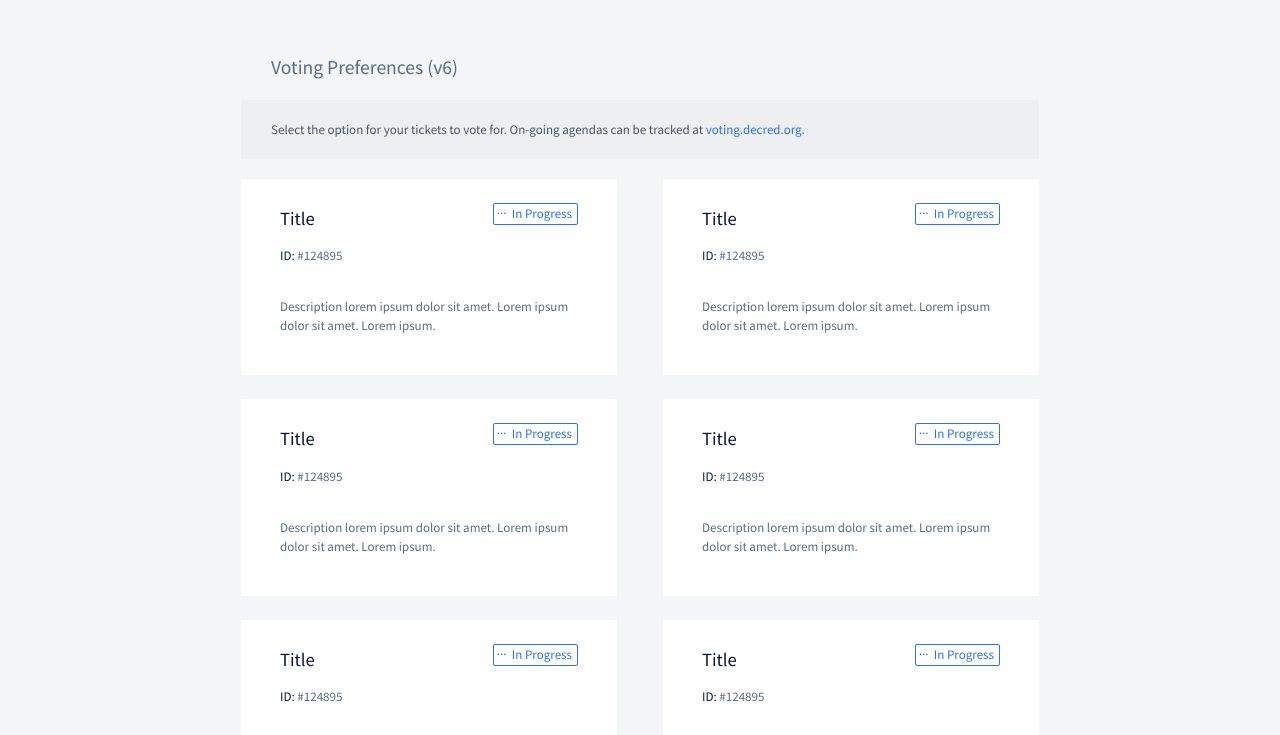
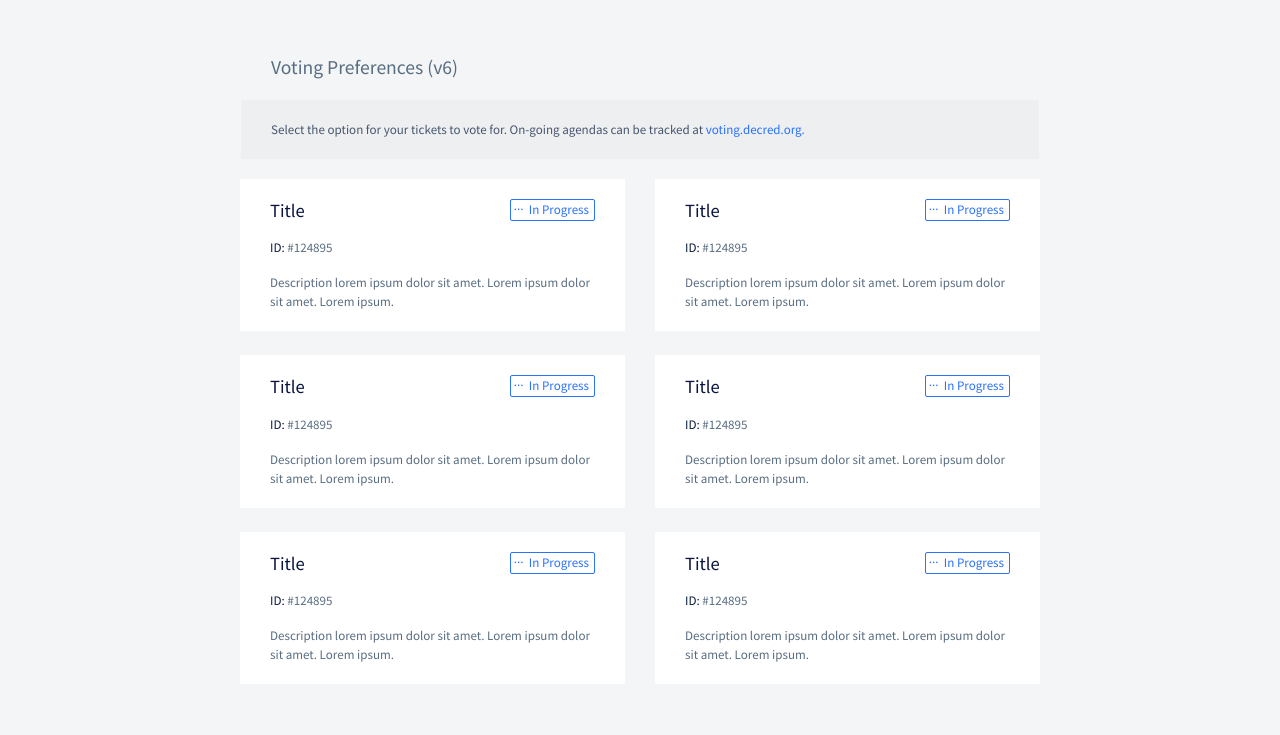
Before and after one commit to TUXCMD/dcrstakepooltheme-new, a plain HTML site: page voting.html in a window 1280 px wide. Shown: the part 65-800 px from the top of the page. Drawn offline with nearby package versions, Linux system fonts and the light colour scheme.

Commit message:
Voting page refactor

```diff
--- a/scss/partials/_elements.scss
+++ b/scss/partials/_elements.scss
@@ -1,6 +1,15 @@
-.voting, .home {
+.voting {
 
-	&--white-block {
+	&__accordion {
+		background: #fff;
+	}
+
+	&__block {
+		padding: 20px 30px;
+
+		h2, p {
+			margin-bottom: 0;
+		}
 
 		&__description {
 			color: #596d81;
@@ -10,25 +19,12 @@
 			}
 		}
 
-		&__agendas {
-			color: #48566e;
-
-			a {
-				font-weight: 600;
-				color: #2970ff;
-
-				&.mail {
-					color: #48566e;
-				}
-			}
-		}
-
 		.btn {
 			padding: 2px 5px 2px 18px;
 			font-size: 13px;
 			line-height: 1.23;
 			letter-spacing: normal;
-			color: #2971ff;
+			color: #2971ff !important;
 			border-radius: 2px;
 			border: 1px solid #2971ff;
 
@@ -38,45 +34,34 @@
 			    left: 3px;
 			}
 		}
-
-		.btn-outline-primary {
-			margin-right: 20px;
-			padding: 14px 44px;
-			font-size: 13px;
-			font-weight: 600;
-			line-height: 1.23;
-			letter-spacing: normal;
-			color: #2970ff;
-			border-radius: 5px;
-  			border: solid 1px #2970ff;
-
-  			&:hover {
-  				background-color: #2970ff;
-  				color: #fff;
-  			}
-		}
 	}
 
-	&--input-block {
+	&__input {
 		background-color: #d4f0fd;
 		color: #091440;
+		padding: 15px 30px;
+
 		p {
 			word-wrap: break-word;
 		}
+
 		label {
 			display: block;
 		    position: relative;
 		    padding-left: 22px;
 		    cursor: pointer;
 		}
+
 		input {
 		    position: absolute;
 		    opacity: 0;
 		    cursor: pointer;
+
 			    &:checked ~ .checkmark:after {
 			    display: block;
 			}
 		}
+
 		.checkmark {
 		    position: absolute;
 		    top: 1px;
@@ -85,9 +70,11 @@
 		    width: 16px;
 		    border: solid 1px #8997a5;
 		    border-radius: 50%;
+
 		    @include media-breakpoint-down(sm) {
 		    	top: 3px;
 		    }
+
 			&:after {
 		    	content: "";
 			    position: absolute;
@@ -119,9 +106,11 @@
 	height: 104px;
 	background-color: #ffffff;
 	box-shadow: 0 0 20px 0 rgba(0, 0, 0, 0.1);
+	position: fixed;
+    bottom: 0;
+    z-index: 999;
 
 	.btn-outline-primary {
-		margin: 0 80px;
 		padding: 14px 44px;
 		font-size: 13px;
 		font-weight: 600;
@@ -130,10 +119,12 @@
 		color: #2970ff;
 		border-radius: 5px;
 		border: solid 1px #2970ff;
+		@include fluid-props(margin-left margin-right, $sm, $xl, 40px, 80px);
 
 		&:hover {
 			background-color: #2970ff;
 			color: #fff;
+			box-shadow: 0 0 20px 0 rgba(0, 0, 0, 0.1);
 		}
 	}
 }
--- a/voting.html
+++ b/voting.html
@@ -87,25 +87,25 @@
 			    		</div>
 			    	</section>
 		    	</div>
-		    	<div class="row row--voting">
+		    	<div class="row mx-0 row--voting">
 		    		<div class="col-lg-6 col-12 mb-4">
-		    			<div id="accordion">
-			    			<div class="row p-sm-4 px-2 py-4 mr-lg-2 mx-3 bg-white voting--white-block" data-toggle="collapse" data-target="#collapseOne" aria-expanded="false" aria-controls="collapseOne">
+		    			<div id="accordion" class="voting__accordion">
+			    			<div class="row voting__block" data-toggle="collapse" data-target="#collapseOne" aria-expanded="false" aria-controls="collapseOne">
 			    				<div class="col-6">
-			    					<h2 class="mb-0 mt-1">Title</h2>
+			    					<h2>Title</h2>
 			    				</div>
 			    				<div class="col-6 text-right">
-			    					<a class="btn position-relative" href="#"><span>...</span> In Progress</a>
+			    					<a class="btn position-relative"><span>...</span> In Progress</a>
 			    				</div>
 								<div class="col-12 my-3">
-			    					<p class="voting--white-block__description"><span>ID:</span> #124895</p>
+			    					<p class="voting__block__description"><span>ID:</span> #124895</p>
 			    				</div>
 			    				<div class="col-12 mb-0">
-			    					<p class="voting--white-block__description">Description lorem ipsum dolor sit amet. Lorem ipsum dolor sit amet. Lorem ipsum.</p>
+			    					<p class="voting__block__description">Description lorem ipsum dolor sit amet. Lorem ipsum dolor sit amet. Lorem ipsum.</p>
 			    				</div>
 			    			</div>
 			    			<div class="collapse" id="collapseOne" data-parent="#accordion">
-				    			<div class="row p-sm-4 px-2 py-4 mr-lg-2 mx-3 voting--input-block">
+				    			<div class="row mx-0 voting__input">
 				    				<div class="col-12 position-relative">
 				    					<div class="form-check form-check-inline mr-1">
 				    						<label class="form-check-label" for="inlineRadio1">Yes
@@ -131,23 +131,23 @@
 			    		</div>
 		    		</div>
 		    		<div class="col-lg-6 col-12 mb-4">
-		    			<div id="accordion1">
-			    			<div class="row p-sm-4 px-2 py-4 ml-lg-2 mx-3 bg-white voting--white-block" data-toggle="collapse" data-target="#collapseTwo" aria-expanded="false" aria-controls="collapseTwo">
+		    			<div id="accordion" class="voting__accordion">
+			    			<div class="row voting__block" data-toggle="collapse" data-target="#collapseTwo" aria-expanded="false" aria-controls="collapseTwo">
 			    				<div class="col-6">
-			    					<h2 class="mb-0 mt-1">Title</h2>
+			    					<h2>Title</h2>
 			    				</div>
 			    				<div class="col-6 text-right">
-			    					<a class="btn position-relative" href="#"><span>...</span> In Progress</a>
+			    					<a class="btn position-relative"><span>...</span> In Progress</a>
 			    				</div>
 								<div class="col-12 my-3">
-			    					<p class="voting--white-block__description"><span>ID:</span> #124895</p>
+			    					<p class="voting__block__description"><span>ID:</span> #124895</p>
 			    				</div>
 			    				<div class="col-12 mb-0">
-			    					<p class="voting--white-block__description">Description lorem ipsum dolor sit amet. Lorem ipsum dolor sit amet. Lorem ipsum.</p>
+			    					<p class="voting__block__description">Description lorem ipsum dolor sit amet. Lorem ipsum dolor sit amet. Lorem ipsum.</p>
 			    				</div>
 			    			</div>
-			    			<div class="collapse" id="collapseTwo" data-parent="#accordion1">
-				    			<div class="row p-sm-4 px-2 py-4 ml-lg-2 mx-3 voting--input-block">
+			    			<div class="collapse" id="collapseTwo" data-parent="#accordion">
+				    			<div class="row mx-0 voting__input">
 				    				<div class="col-12 position-relative">
 				    					<div class="form-check form-check-inline mr-1">
 				    						<label class="form-check-label" for="inlineRadio4">Yes
@@ -173,23 +173,23 @@
 			    		</div>
 		    		</div>
 		    		<div class="col-lg-6 col-12 mb-4">
-		    			<div id="accordion2">
-			    			<div class="row p-sm-4 px-2 py-4 mr-lg-2 mx-3 bg-white voting--white-block" data-toggle="collapse" data-target="#collapseThree" aria-expanded="false" aria-controls="collapseThree">
+		    			<div id="accordion" class="voting__accordion">
+			    			<div class="row voting__block" data-toggle="collapse" data-target="#collapseThree" aria-expanded="false" aria-controls="collapseThree">
 			    				<div class="col-6">
-			    					<h2 class="mb-0 mt-1">Title</h2>
+			    					<h2>Title</h2>
 			    				</div>
 			    				<div class="col-6 text-right">
-			    					<a class="btn position-relative" href="#"><span>...</span> In Progress</a>
+			    					<a class="btn position-relative"><span>...</span> In Progress</a>
 			    				</div>
 								<div class="col-12 my-3">
-			    					<p class="voting--white-block__description"><span>ID:</span> #124895</p>
+			    					<p class="voting__block__description"><span>ID:</span> #124895</p>
 			    				</div>
 			    				<div class="col-12 mb-0">
-			    					<p class="voting--white-block__description">Description lorem ipsum dolor sit amet. Lorem ipsum dolor sit amet. Lorem ipsum.</p>
+			    					<p class="voting__block__description">Description lorem ipsum dolor sit amet. Lorem ipsum dolor sit amet. Lorem ipsum.</p>
 			    				</div>
 			    			</div>
-			    			<div class="collapse" id="collapseThree" data-parent="#accordion2">
-				    			<div class="row p-sm-4 px-2 py-4 mr-lg-2 mx-3 voting--input-block">
+			    			<div class="collapse" id="collapseThree" data-parent="#accordion">
+				    			<div class="row mx-0 voting__input">
 				    				<div class="col-12 position-relative">
 				    					<div class="form-check form-check-inline mr-1">
 				    						<label class="form-check-label" for="inlineRadio7">Yes
@@ -215,23 +215,23 @@
 			    		</div>
 		    		</div>
 		    		<div class="col-lg-6 col-12 mb-4">
-		    			<div id="accordion3">
-			    			<div class="row p-sm-4 px-2 py-4 ml-lg-2 mx-3 bg-white voting--white-block" data-toggle="collapse" data-target="#collapseFour" aria-expanded="false" aria-controls="collapseFour">
+		    			<div id="accordion" class="voting__accordion">
+			    			<div class="row voting__block" data-toggle="collapse" data-target="#collapseFour" aria-expanded="false" aria-controls="collapseFour">
 			    				<div class="col-6">
-			    					<h2 class="mb-0 mt-1">Title</h2>
+			    					<h2>Title</h2>
 			    				</div>
 			    				<div class="col-6 text-right">
-			    					<a class="btn position-relative" href="#"><span>...</span> In Progress</a>
+			    					<a class="btn position-relative"><span>...</span> In Progress</a>
 			    				</div>
 								<div class="col-12 my-3">
-			    					<p class="voting--white-block__description"><span>ID:</span> #124895</p>
+			    					<p class="voting__block__description"><span>ID:</span> #124895</p>
 			    				</div>
 			    				<div class="col-12 mb-0">
-			    					<p class="voting--white-block__description">Description lorem ipsum dolor sit amet. Lorem ipsum dolor sit amet. Lorem ipsum.</p>
+			    					<p class="voting__block__description">Description lorem ipsum dolor sit amet. Lorem ipsum dolor sit amet. Lorem ipsum.</p>
 			    				</div>
 			    			</div>
-			    			<div class="collapse" id="collapseFour" data-parent="#accordion3">
-				    			<div class="row p-sm-4 px-2 py-4 ml-lg-2 mx-3 voting--input-block">
+			    			<div class="collapse" id="collapseFour" data-parent="#accordion">
+				    			<div class="row mx-0 voting__input">
 				    				<div class="col-12 position-relative">
 				    					<div class="form-check form-check-inline mr-1">
 				    						<label class="form-check-label" for="inlineRadio10">Yes
@@ -257,23 +257,23 @@
 			    		</div>
 		    		</div>
 		    		<div class="col-lg-6 col-12 mb-4">
-		    			<div id="accordion4">
-			    			<div class="row p-sm-4 px-2 py-4 mr-lg-2 mx-3 bg-white voting--white-block" data-toggle="collapse" data-target="#collapseFive" aria-expanded="false" aria-controls="collapseFive">
+		    			<div id="accordion" class="voting__accordion">
+			    			<div class="row voting__block" data-toggle="collapse" data-target="#collapseFive" aria-expanded="false" aria-controls="collapseFive">
 			    				<div class="col-6">
-			    					<h2 class="mb-0 mt-1">Title</h2>
+			    					<h2>Title</h2>
 			    				</div>
 			    				<div class="col-6 text-right">
-			    					<a class="btn position-relative" href="#"><span>...</span> In Progress</a>
+			    					<a class="btn position-relative"><span>...</span> In Progress</a>
 			    				</div>
 								<div class="col-12 my-3">
-			    					<p class="voting--white-block__description"><span>ID:</span> #124895</p>
+			    					<p class="voting__block__description"><span>ID:</span> #124895</p>
 			    				</div>
 			    				<div class="col-12 mb-0">
-			    					<p class="voting--white-block__description">Description lorem ipsum dolor sit amet. Lorem ipsum dolor sit amet. Lorem ipsum.</p>
+			    					<p class="voting__block__description">Description lorem ipsum dolor sit amet. Lorem ipsum dolor sit amet. Lorem ipsum.</p>
 			    				</div>
 			    			</div>
-			    			<div class="collapse" id="collapseFive" data-parent="#accordion4">
-				    			<div class="row p-sm-4 px-2 py-4 mr-lg-2 mx-3 voting--input-block">
+			    			<div class="collapse" id="collapseFive" data-parent="#accordion">
+				    			<div class="row mx-0 voting__input">
 				    				<div class="col-12 position-relative">
 				    					<div class="form-check form-check-inline mr-1">
 				    						<label class="form-check-label" for="inlineRadio13">Yes
@@ -299,23 +299,23 @@
 			    		</div>
 		    		</div>
 		    		<div class="col-lg-6 col-12 mb-4">
-		    			<div id="accordion5">
-			    			<div class="row p-sm-4 px-2 py-4 ml-lg-2 mx-3 bg-white voting--white-block" data-toggle="collapse" data-target="#collapseSix" aria-expanded="false" aria-controls="collapseSix">
+		    			<div id="accordion" class="voting__accordion">
+			    			<div class="row voting__block" data-toggle="collapse" data-target="#collapseSix" aria-expanded="false" aria-controls="collapseSix">
 			    				<div class="col-6">
-			    					<h2 class="mb-0 mt-1">Title</h2>
+			    					<h2>Title</h2>
 			    				</div>
 			    				<div class="col-6 text-right">
-			    					<a class="btn position-relative" href="#"><span>...</span> In Progress</a>
+			    					<a class="btn position-relative"><span>...</span> In Progress</a>
 			    				</div>
 								<div class="col-12 my-3">
-			    					<p class="voting--white-block__description"><span>ID:</span> #124895</p>
+			    					<p class="voting__block__description"><span>ID:</span> #124895</p>
 			    				</div>
 			    				<div class="col-12 mb-0">
-			    					<p class="voting--white-block__description">Description lorem ipsum dolor sit amet. Lorem ipsum dolor sit amet. Lorem ipsum.</p>
+			    					<p class="voting__block__description">Description lorem ipsum dolor sit amet. Lorem ipsum dolor sit amet. Lorem ipsum.</p>
 			    				</div>
 			    			</div>
-			    			<div class="collapse" id="collapseSix" data-parent="#accordion5">
-				    			<div class="row p-sm-4 px-2 py-4 ml-lg-2 mx-3 voting--input-block">
+			    			<div class="collapse" id="collapseSix" data-parent="#accordion">
+				    			<div class="row mx-0 voting__input">
 				    				<div class="col-12 position-relative">
 				    					<div class="form-check form-check-inline mr-1">
 				    						<label class="form-check-label" for="inlineRadio16">Yes
```
Also changed, not shown: js/global.js (+9 -0 lines), js/global.min.js, style.css, 3 other files. Lines whose indentation alone changed are shown as unchanged.
